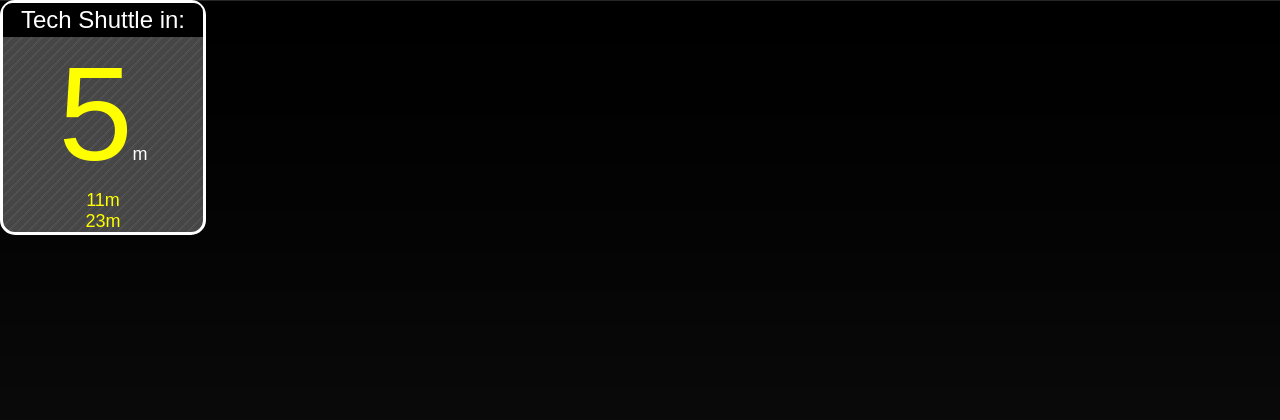
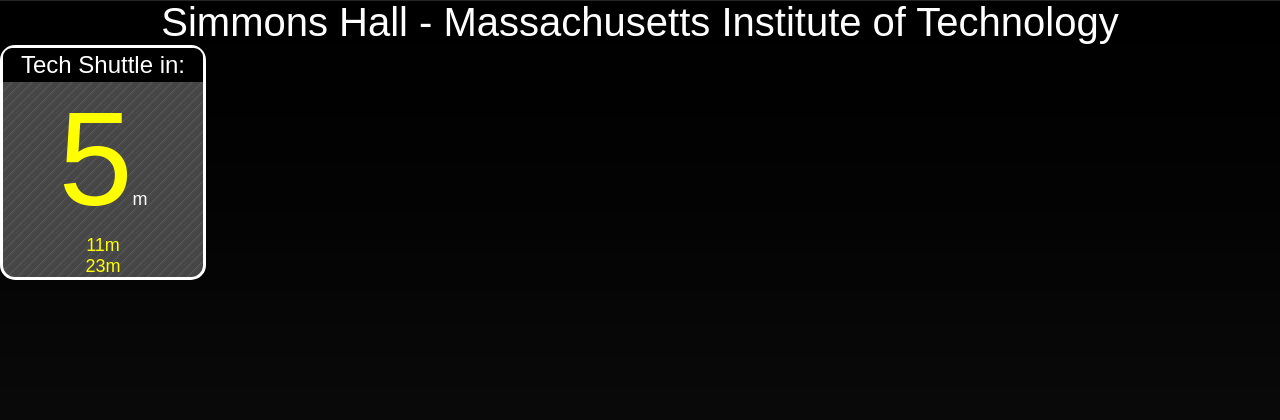
Before and after one commit to ievans/simmonsdash, a Django app: template templates/index.html in a window 1280 px wide. Shown: the top 420 px of the page. Run offline with Django 3.2, Linux system fonts and the light colour scheme; the template is opened without the code that fills it, so the values that code supplies are empty; some libraries are stand-ins or nearby versions.

Commit message:
Added simmons hall title to top.

```diff
--- a/media/statusboard/statusboard.css
+++ b/media/statusboard/statusboard.css
@@ -703,3 +703,8 @@
 	color: yellow;
 	text-align: center;
 }
+
+.masterTitle {
+	font-size: 30pt;
+	text-align: center;
+}
--- a/templates/index.html
+++ b/templates/index.html
@@ -7,6 +7,7 @@
   </head>
   <body>
 
+	<div class = "masterTitle">Simmons Hall - Massachusetts Institute of Technology</div>
     <div id="top">
 		<div class = "nextbus">
 			<div class = 'nexttitle'>Tech Shuttle in:</div>
```
